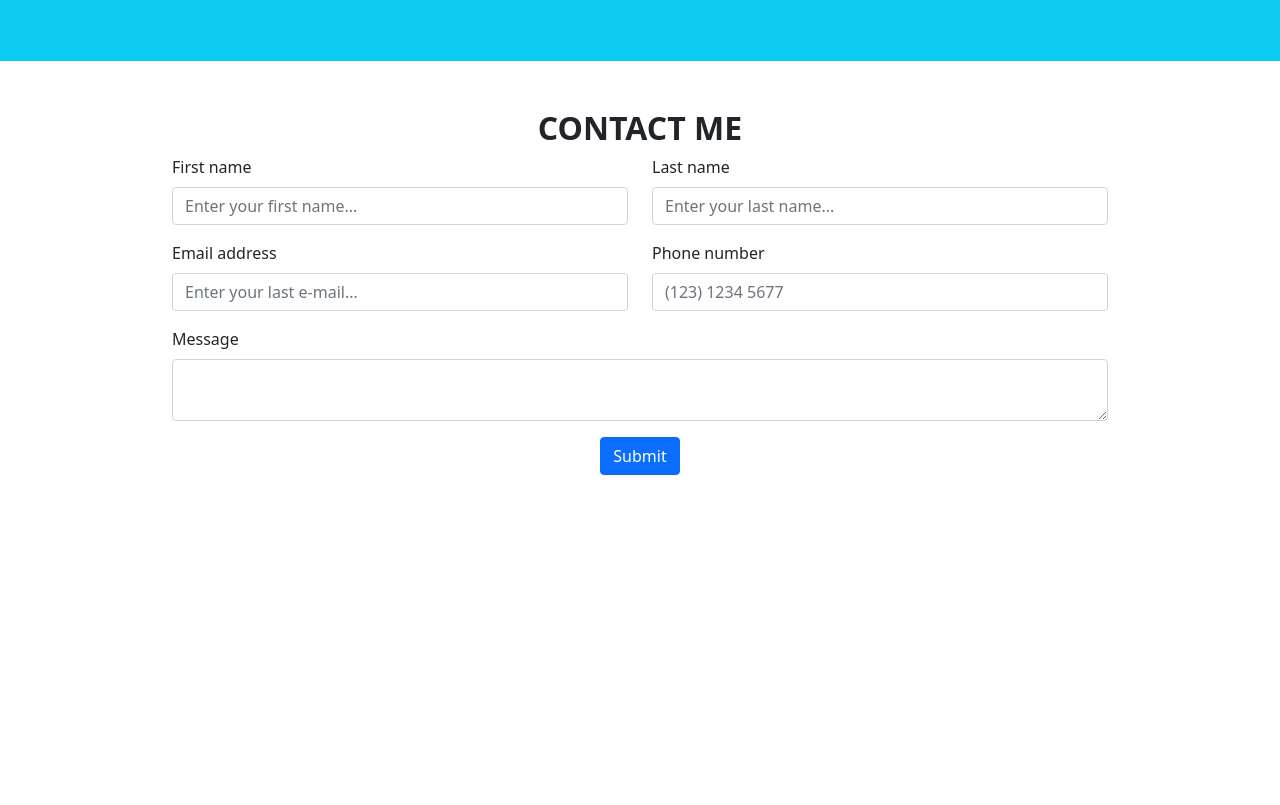
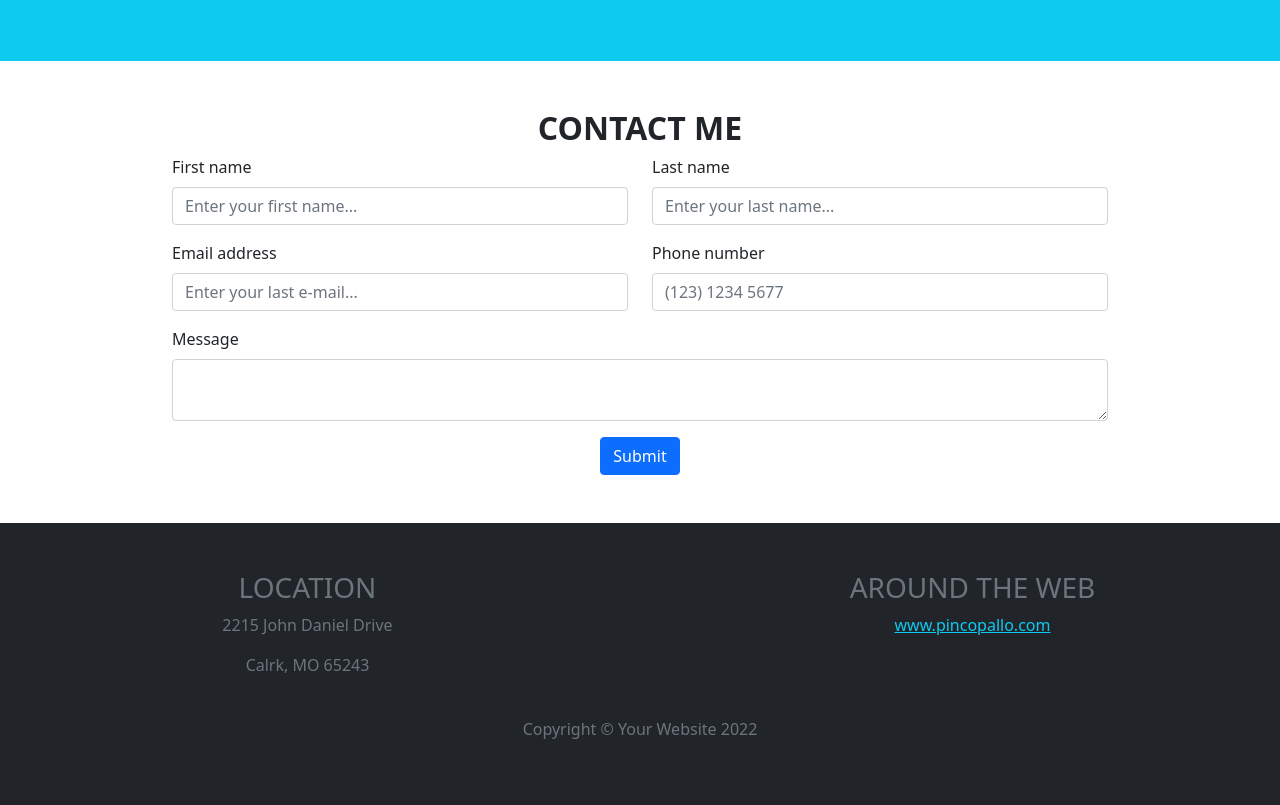
Before and after one commit to simmasa/html-css-bootstrap-freelancer, a plain HTML site: page index.html in a window 1280 px wide. Shown: the part 1725-2530 px from the top of the page. Before the commit the page ends 2248 px from the top, so only its background shows below. Drawn offline with nearby package versions, Linux system fonts and the light colour scheme.

Commit message:
Footer eprogetto completo

```diff
--- a/index.html
+++ b/index.html
@@ -147,6 +147,7 @@
             </div>
           </div>
         </section>
+        <!-- Form -->
         <section class="my-5">
             <h2 class="text-center fw-bolder">CONTACT ME</h2>
             <div>
@@ -178,8 +179,22 @@
                 </form>
             </div>
         </section>
-        <footer>
-
+        <!-- Footer -->
+        <footer class="bg-dark text-secondary text-center">
+            <div class="container py-5">
+                <div class="row justify-content-between">
+                    <div class="col-5">
+                        <h3>LOCATION</h3>
+                        <p>2215 John Daniel Drive</p>
+                        <p>Calrk, MO 65243</p>
+                        </div>
+                    <div class="col-5">
+                        <h3>AROUND THE WEB</h3>
+                        <a href="#" class="text-info">www.pincopallo.com</a>
+                    </div>
+                </div>
+                <p class="mt-4">Copyright &copy; Your Website 2022</p>
+            </div>
         </footer>
       </Main>
 
```
